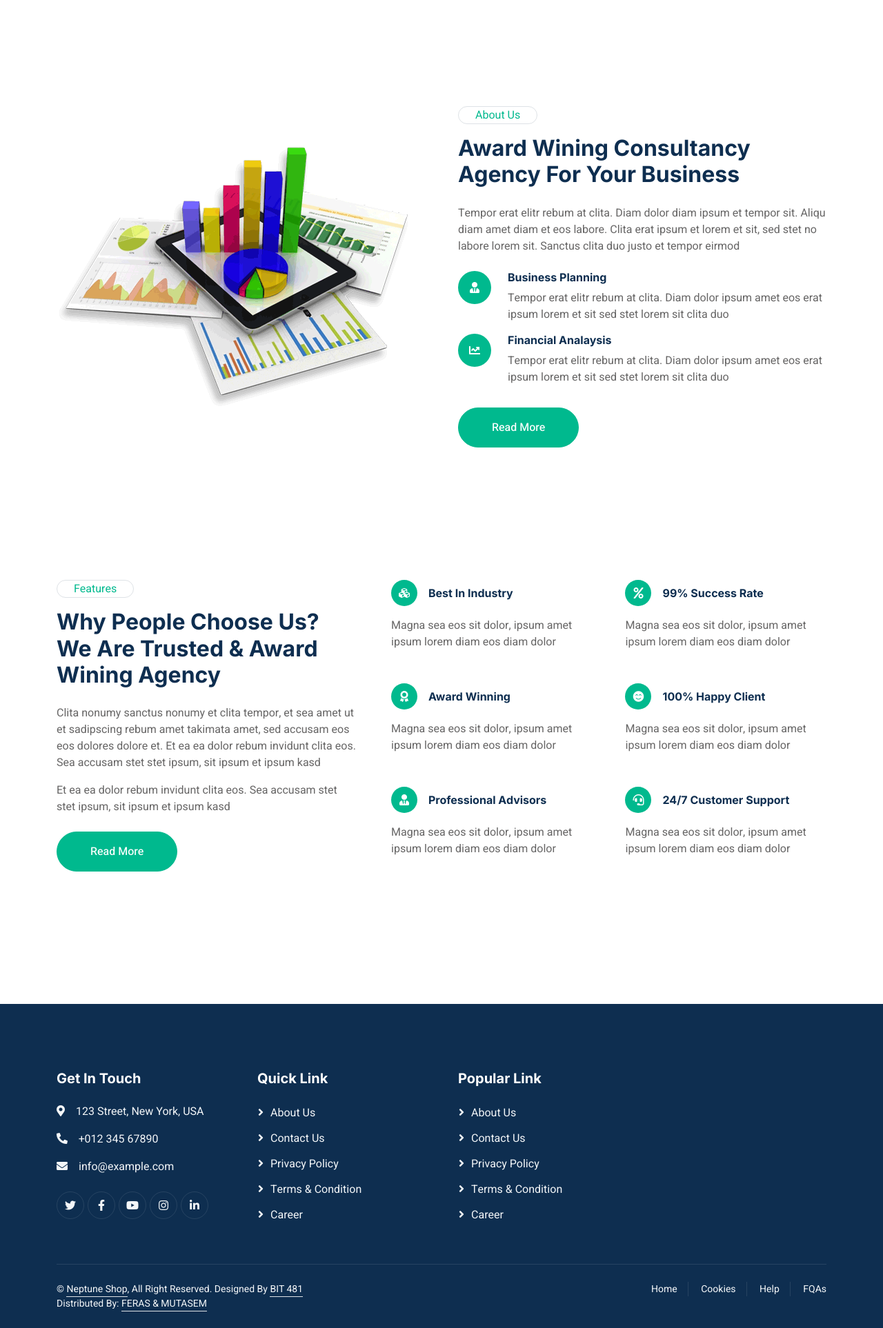
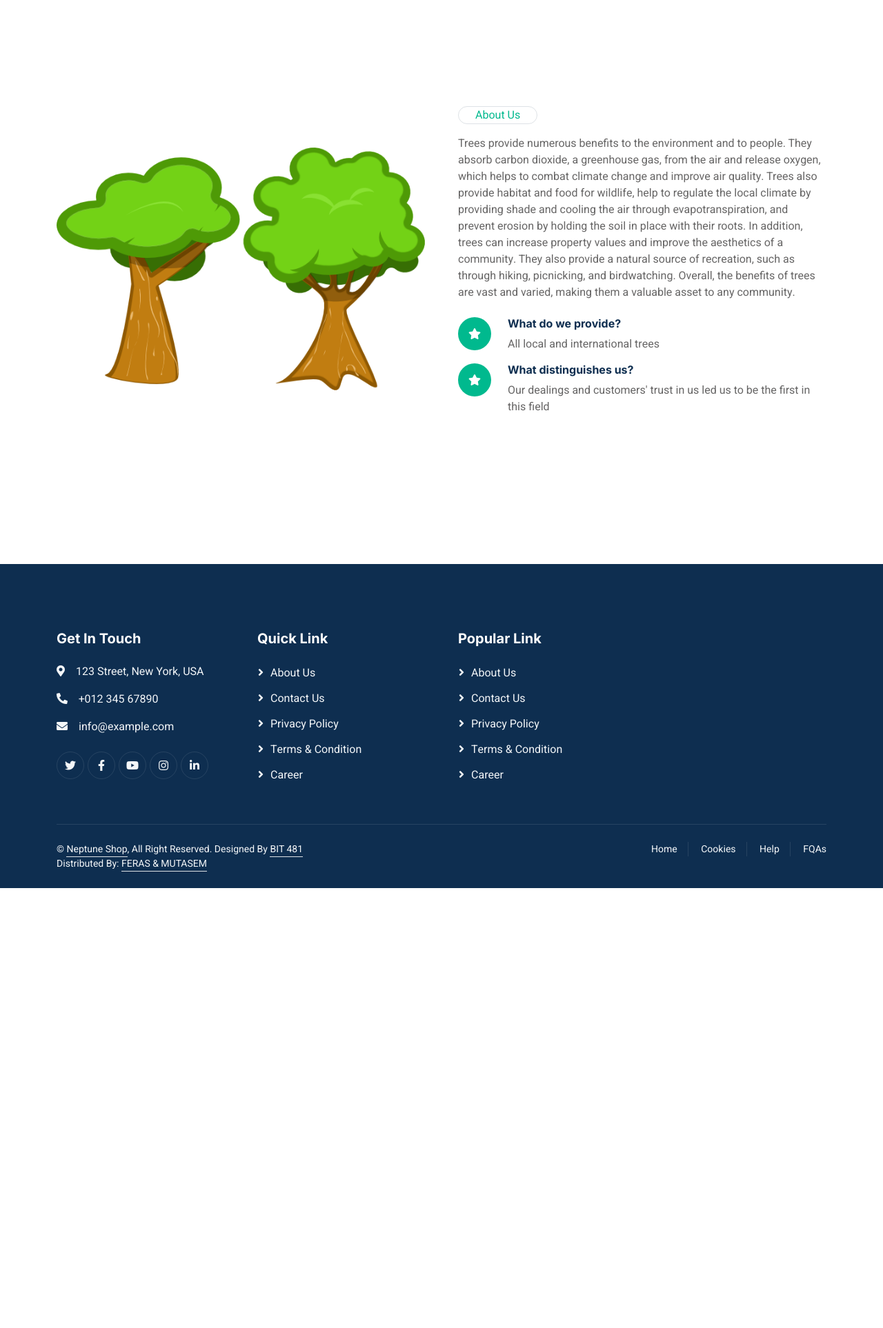
Before and after one commit to FFEERRAASS/onlineStorePhp, a PHP site: page /about.php in a window 1280 px wide. Shown: the part 494-2420 px from the top of the page at 69% size. After the commit the page ends 1782 px from the top, so only its background shows below. Run offline with PHP 8.4, Linux system fonts and the light colour scheme; the visitor is signed in with stand-in values (Sample User, id 1); some libraries are stand-ins or nearby versions.

Commit message:
FERAS Al-KHUZAI v10.2

```diff
--- a/about.php
+++ b/about.php
@@ -7,33 +7,33 @@ include 'header.php';
             <div class="container">
                 <div class="row g-5 align-items-center">
                     <div class="col-lg-6 wow zoomIn" data-wow-delay="0.1s">
-                        <img class="img-fluid" src="asessts1/img/about.png">
+                        <img class="img-fluid" src="uploads/feras.png">
                     </div>
                     <div class="col-lg-6 wow fadeInUp" data-wow-delay="0.1s">
                         <div class="d-inline-block border rounded-pill text-primary px-4 mb-3">About Us</div>
-                        <h2 class="mb-4">Award Wining Consultancy Agency For Your Business</h2>
-                        <p class="mb-4">Tempor erat elitr rebum at clita. Diam dolor diam ipsum et tempor sit. Aliqu diam amet diam et eos labore. Clita erat ipsum et lorem et sit, sed stet no labore lorem sit. Sanctus clita duo justo et tempor eirmod</p>
+                        <p class="mb-4">Trees provide numerous benefits to the environment and to people. They absorb carbon dioxide, a greenhouse gas, from the air and release oxygen, which helps to combat climate change and improve air quality. Trees also provide habitat and food for wildlife, help to regulate the local climate by providing shade and cooling the air through evapotranspiration, and prevent erosion by holding the soil in place with their roots. In addition, trees can increase property values and improve the aesthetics of a community. They also provide a natural source of recreation, such as through hiking, picnicking, and birdwatching. Overall, the benefits of trees are vast and varied, making them a valuable asset to any community.
+
+</p>
                         <div class="row g-3 mb-4">
                             <div class="col-12 d-flex">
                                 <div class="flex-shrink-0 btn-lg-square rounded-circle bg-primary">
-                                    <i class="fa fa-user-tie text-white"></i>
+                                    <i class="fa fa-star text-white"></i>
                                 </div>
                                 <div class="ms-4">
-                                    <h6>Business Planning</h6>
-                                    <span>Tempor erat elitr rebum at clita. Diam dolor ipsum amet eos erat ipsum lorem et sit sed stet lorem sit clita duo</span>
+                                    <h6>What do we provide?</h6>
+                                    <span>All local and international trees</span>
                                 </div>
                             </div>
                             <div class="col-12 d-flex">
                                 <div class="flex-shrink-0 btn-lg-square rounded-circle bg-primary">
-                                    <i class="fa fa-chart-line text-white"></i>
+                                    <i class="fa fa-star text-white"></i>
                                 </div>
                                 <div class="ms-4">
-                                    <h6>Financial Analaysis</h6>
-                                    <span>Tempor erat elitr rebum at clita. Diam dolor ipsum amet eos erat ipsum lorem et sit sed stet lorem sit clita duo</span>
+                                    <h6>What distinguishes us?</h6>
+                                    <span>Our dealings and customers' trust in us led us to be the first in this field</span>
                                 </div>
                             </div>
                         </div>
-                        <a class="btn btn-primary rounded-pill py-3 px-5 mt-2" href="">Read More</a>
                     </div>
                 </div>
             </div>
@@ -41,79 +41,6 @@ include 'header.php';
         <!-- About End -->
 
 
-        <!-- Features Start -->
-        <div class="container-xxl py-6">
-            <div class="container">
-                <div class="row g-5">
-                    <div class="col-lg-5 wow fadeInUp" data-wow-delay="0.1s">
-                        <div class="d-inline-block border rounded-pill text-primary px-4 mb-3">Features</div>
-                        <h2 class="mb-4">Why People Choose Us? We Are Trusted & Award Wining Agency</h2>
-                        <p>Clita nonumy sanctus nonumy et clita tempor, et sea amet ut et sadipscing rebum amet takimata amet, sed accusam eos eos dolores dolore et. Et ea ea dolor rebum invidunt clita eos. Sea accusam stet stet ipsum, sit ipsum et ipsum kasd</p>
-                        <p>Et ea ea dolor rebum invidunt clita eos. Sea accusam stet stet ipsum, sit ipsum et ipsum kasd</p>
-                        <a class="btn btn-primary rounded-pill py-3 px-5 mt-2" href="">Read More</a>
-                    </div>
-                    <div class="col-lg-7">
-                        <div class="row g-5">
-                            <div class="col-sm-6 wow fadeIn" data-wow-delay="0.1s">
-                                <div class="d-flex align-items-center mb-3">
-                                    <div class="flex-shrink-0 btn-square bg-primary rounded-circle me-3">
-                                        <i class="fa fa-cubes text-white"></i>
-                                    </div>
-                                    <h6 class="mb-0">Best In Industry</h6>
-                                </div>
-                                <span>Magna sea eos sit dolor, ipsum amet ipsum lorem diam eos diam dolor</span>
-                            </div>
-                            <div class="col-sm-6 wow fadeIn" data-wow-delay="0.2s">
-                                <div class="d-flex align-items-center mb-3">
-                                    <div class="flex-shrink-0 btn-square bg-primary rounded-circle me-3">
-                                        <i class="fa fa-percent text-white"></i>
-                                    </div>
-                                    <h6 class="mb-0">99% Success Rate</h6>
-                                </div>
-                                <span>Magna sea eos sit dolor, ipsum amet ipsum lorem diam eos diam dolor</span>
-                            </div>
-                            <div class="col-sm-6 wow fadeIn" data-wow-delay="0.3s">
-                                <div class="d-flex align-items-center mb-3">
-                                    <div class="flex-shrink-0 btn-square bg-primary rounded-circle me-3">
-                                        <i class="fa fa-award text-white"></i>
-                                    </div>
-                                    <h6 class="mb-0">Award Winning</h6>
-                                </div>
-                                <span>Magna sea eos sit dolor, ipsum amet ipsum lorem diam eos diam dolor</span>
-                            </div>
-                            <div class="col-sm-6 wow fadeIn" data-wow-delay="0.4s">
-                                <div class="d-flex align-items-center mb-3">
-                                    <div class="flex-shrink-0 btn-square bg-primary rounded-circle me-3">
-                                        <i class="fa fa-smile-beam text-white"></i>
-                                    </div>
-                                    <h6 class="mb-0">100% Happy Client</h6>
-                                </div>
-                                <span>Magna sea eos sit dolor, ipsum amet ipsum lorem diam eos diam dolor</span>
-                            </div>
-                            <div class="col-sm-6 wow fadeIn" data-wow-delay="0.5s">
-                                <div class="d-flex align-items-center mb-3">
-                                    <div class="flex-shrink-0 btn-square bg-primary rounded-circle me-3">
-                                        <i class="fa fa-user-tie text-white"></i>
-                                    </div>
-                                    <h6 class="mb-0">Professional Advisors</h6>
-                                </div>
-                                <span>Magna sea eos sit dolor, ipsum amet ipsum lorem diam eos diam dolor</span>
-                            </div>
-                            <div class="col-sm-6 wow fadeIn" data-wow-delay="0.6s">
-                                <div class="d-flex align-items-center mb-3">
-                                    <div class="flex-shrink-0 btn-square bg-primary rounded-circle me-3">
-                                        <i class="fa fa-headset text-white"></i>
-                                    </div>
-                                    <h6 class="mb-0">24/7 Customer Support</h6>
-                                </div>
-                                <span>Magna sea eos sit dolor, ipsum amet ipsum lorem diam eos diam dolor</span>
-                            </div>
-                        </div>
-                    </div>
-                </div>
-            </div>
-        </div>
-        <!-- Features End -->
 
 
         <!-- Team Start -->
```
Also changed, not shown: uploads/feras.png (added).
